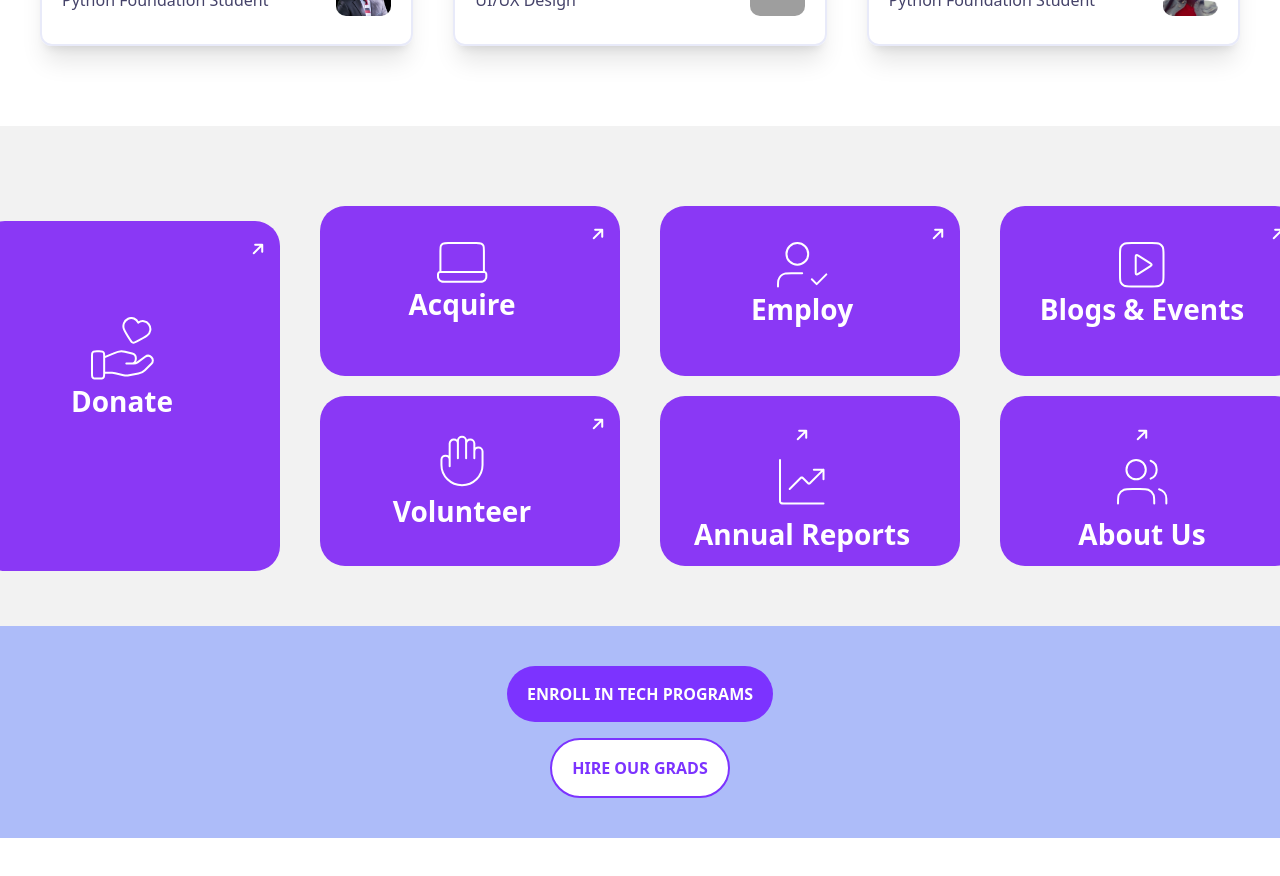
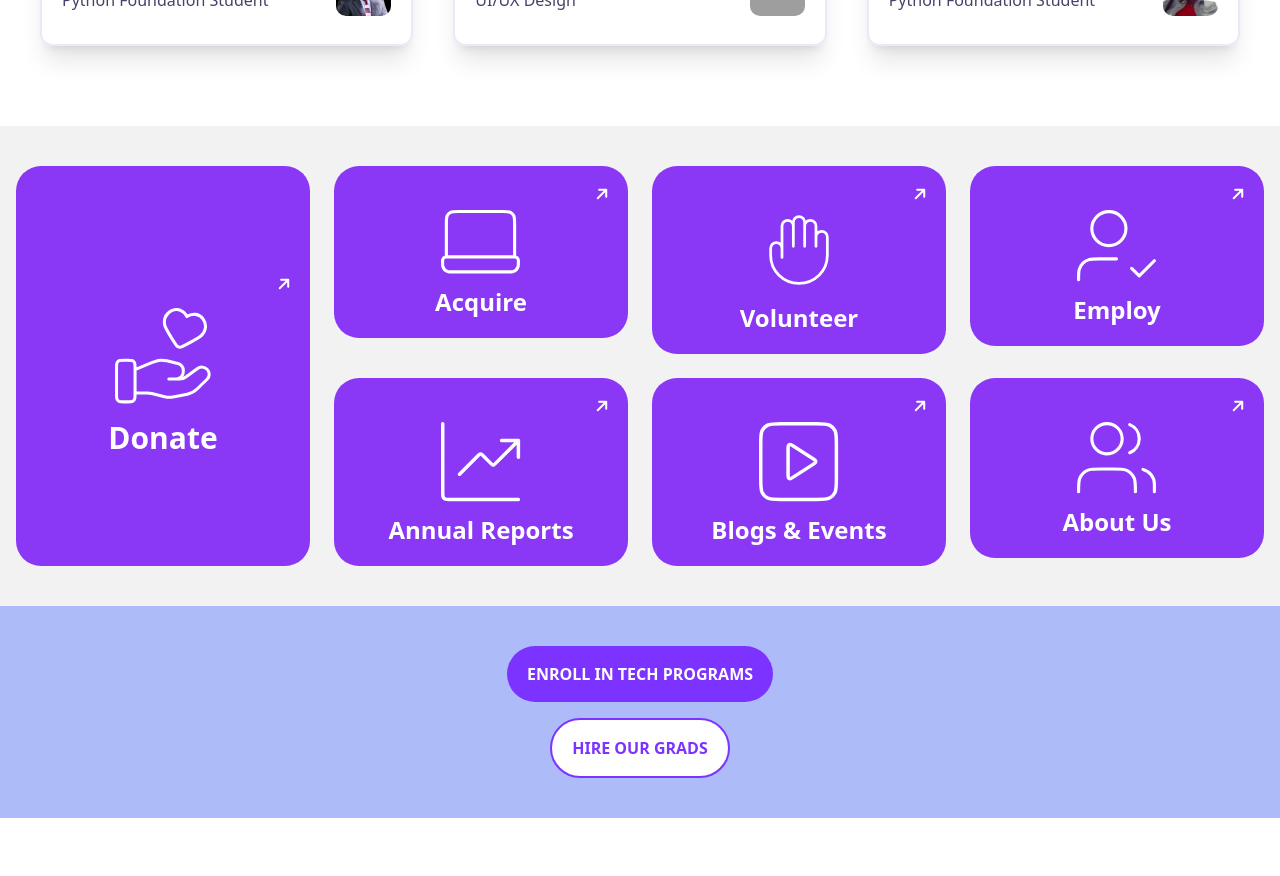
Before and after one commit to outcomeschoolorg/Outcome-School, a React (Vite) app: page / in a window 1280 px wide. Shown: the part 1580-2456 px from the top of the page. Built offline with nearby package versions, Linux system fonts and the light colour scheme; grey boxes are pictures that could not be loaded.

Commit message:
Update Home.tsx

```diff
--- a/src/Pages/Home.tsx
+++ b/src/Pages/Home.tsx
@@ -101,90 +101,128 @@ const Home = () => {
       <StudentReview />
 
       <div className="bg-[#8080801A]">
-        <div className="container   mx-auto py-10">
-          <div className="flex flex-col lg:flex-row gap-6 items-center justify-center w-full">
-            <div className="flex flex-col gap-10 lg:flex-row lg:gap-10 mt-10 mx-auto items-center">
-              <div>
-                <Link to="/donate">
-                  <div className="bg-[#8A38F5] rounded-[25px] h-[170px] lg:h-[350px] lg:w-[300px] w-full max-w-[320px] items-center pr-4 pt-4">
-                    <i className="fa-solid fa-arrow-up text-white float-right rotate-45 translate-y-1"></i>
+        <div className="container mx-auto px-4 py-10">
+          {/* GRID */}
+          <div className="grid grid-cols-1 sm:grid-cols-2 lg:grid-cols-4 gap-6">
+            {/* DONATE */}
+            <Link to="/donate" className="lg:row-span-2">
+              <div className="bg-[#8A38F5] rounded-[25px] min-h-[220px] lg:min-h-full p-5 flex flex-col items-center justify-center hover:shadow-xl transition">
+                <i className="fa-solid fa-arrow-up text-white self-end rotate-45"></i>
+
                 <img
                   src={icon}
                   alt="icon"
-                      className="mx-auto mt-5 lg:mt-20"
+                  className="w-16 sm:w-20 lg:w-24 mt-4"
                 />
-                    <p className="text-white text-center text-[28px] font-bold">
+
+                <p className="text-white text-center text-2xl lg:text-3xl font-bold mt-4">
                   Donate
                 </p>
               </div>
             </Link>
-              </div>
-              <div>
+
+            {/* ACQUIRE */}
             <Link to="/tech-school">
-                  <div className="bg-[#8A38F5] mb-5  rounded-[25px] h-[170px] lg:w-[300px] w-full max-w-[320px] items-center  pr-4 pt-4">
-                    <i className="fa-solid fa-arrow-up text-white float-right rotate-45 translate-y-1"></i>
-                    <img src={acquire} alt="icon" className="mx-auto mt-5" />
-                    <p className="text-white text-center text-[28px] font-bold">
+              <div className="bg-[#8A38F5] rounded-[25px] min-h-[170px] p-5 flex flex-col items-center justify-center hover:shadow-xl transition">
+                <i className="fa-solid fa-arrow-up text-white self-end rotate-45"></i>
+
+                <img
+                  src={acquire}
+                  alt="icon"
+                  className="w-14 sm:w-16 lg:w-20 mt-2"
+                />
+
+                <p className="text-white text-center text-xl lg:text-2xl font-bold mt-3">
                   Acquire
                 </p>
               </div>
             </Link>
 
+            {/* VOLUNTEER */}
             <Link to="/volunteer-form">
-                  <div className="bg-[#8A38F5] mb-5  rounded-[25px] h-[170px] w-full max-w-[340px] items-center  pr-4 pt-4">
-                    <i className="fa-solid fa-arrow-up text-white float-right rotate-45 translate-y-1"></i>
-                    <img src={volunteer} alt="icon" className="mx-auto mt-5" />
-                    <p className="text-white text-center text-[28px] font-bold">
+              <div className="bg-[#8A38F5] rounded-[25px] min-h-[170px] p-5 flex flex-col items-center justify-center hover:shadow-xl transition">
+                <i className="fa-solid fa-arrow-up text-white self-end rotate-45"></i>
+
+                <img
+                  src={volunteer}
+                  alt="icon"
+                  className="w-14 sm:w-16 lg:w-20 mt-2"
+                />
+
+                <p className="text-white text-center text-xl lg:text-2xl font-bold mt-3">
                   Volunteer
                 </p>
               </div>
             </Link>
-              </div>
 
-              <div className="">
+            {/* EMPLOY */}
             <Link to="/employer-partnerships">
-                  <div className="bg-[#8A38F5] mb-5 rounded-[25px] h-[170px] lg:w-[300px] w-full max-w-[320px] items-center  pr-4 pt-4">
-                    <i className="fa-solid fa-arrow-up text-white float-right rotate-45 translate-y-1"></i>
-                    <img src={employ} alt="icon" className="mx-auto mt-5" />
-                    <p className="text-white text-center text-[28px] font-bold">
+              <div className="bg-[#8A38F5] rounded-[25px] min-h-[170px] p-5 flex flex-col items-center justify-center hover:shadow-xl transition">
+                <i className="fa-solid fa-arrow-up text-white self-end rotate-45"></i>
+
+                <img
+                  src={employ}
+                  alt="icon"
+                  className="w-14 sm:w-16 lg:w-20 mt-2"
+                />
+
+                <p className="text-white text-center text-xl lg:text-2xl font-bold mt-3">
                   Employ
                 </p>
               </div>
             </Link>
 
+            {/* ANNUAL REPORT */}
             <div
               onClick={() => window.open(report2025, "_blank")}
-                  className="bg-[#8A38F5] mb-5 rounded-[25px] h-[170px] w-full max-w-[320px] flex flex-col items-center justify-center pr-4 pt-4 cursor-pointer hover:shadow-lg transition"
+              className="bg-[#8A38F5] rounded-[25px] min-h-[170px] p-5 flex flex-col items-center justify-center cursor-pointer hover:shadow-xl transition"
             >
-                  <i className="fa-solid fa-arrow-up text-white float-right rotate-45 translate-y-1"></i>
-                  <img src={annual} alt="icon" className="mx-auto mt-5" />
-                  <p className="text-white text-center text-[28px] font-bold mt-2">
+              <i className="fa-solid fa-arrow-up text-white self-end rotate-45"></i>
+
+              <img
+                src={annual}
+                alt="icon"
+                className="w-14 sm:w-16 lg:w-20 mt-2"
+              />
+
+              <p className="text-white text-center text-xl lg:text-2xl font-bold mt-3">
                 Annual Reports
               </p>
             </div>
-              </div>
-              <div>
+
+            {/* BLOGS */}
             <a href="#blog">
-                  <div className="bg-[#8A38F5] mb-5  rounded-[25px] h-[170px] lg:w-[300px] w-full max-w-[320px] items-center  pr-4 pt-4">
-                    <i className="fa-solid fa-arrow-up text-white float-right rotate-45 translate-y-1"></i>
-                    <img src={blogs} alt="icon" className="mx-auto mt-5" />
-                    <p className="text-white text-center text-[28px] font-bold">
+              <div className="bg-[#8A38F5] rounded-[25px] min-h-[170px] p-5 flex flex-col items-center justify-center hover:shadow-xl transition">
+                <i className="fa-solid fa-arrow-up text-white self-end rotate-45"></i>
+
+                <img
+                  src={blogs}
+                  alt="icon"
+                  className="w-14 sm:w-16 lg:w-20 mt-2"
+                />
+
+                <p className="text-white text-center text-xl lg:text-2xl font-bold mt-3">
                   Blogs & Events
                 </p>
               </div>
             </a>
 
+            {/* ABOUT */}
             <Link to="/aboutUs">
-                  <div className="bg-[#8A38F5] mb-5 rounded-[25px] h-[170px] w-full max-w-[320px] flex flex-col items-center justify-center pr-4 pt-4 cursor-pointer hover:shadow-lg transition">
-                    <i className="fa-solid fa-arrow-up text-white float-right rotate-45 translate-y-1"></i>
-                    <img src={about} alt="icon" className="mx-auto mt-5" />
-                    <p className="text-white text-center text-[28px] font-bold mt-2">
+              <div className="bg-[#8A38F5] rounded-[25px] min-h-[170px] p-5 flex flex-col items-center justify-center hover:shadow-xl transition">
+                <i className="fa-solid fa-arrow-up text-white self-end rotate-45"></i>
+
+                <img
+                  src={about}
+                  alt="icon"
+                  className="w-14 sm:w-16 lg:w-20 mt-2"
+                />
+
+                <p className="text-white text-center text-xl lg:text-2xl font-bold mt-3">
                   About Us
                 </p>
               </div>
             </Link>
-              </div>
-            </div>
           </div>
         </div>
       </div>
```
Lines whose indentation alone changed are shown as unchanged.
